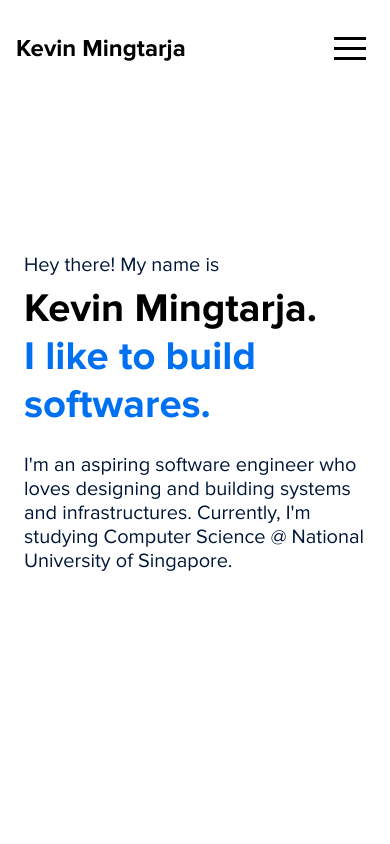
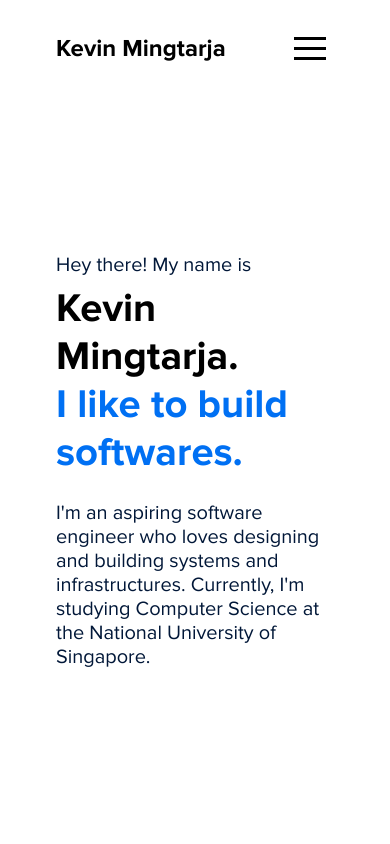
Before and after one commit to kevinmingtarja/kevinmingtarja.com-v1, a Next.js app: page / in a window 390 px wide. Shown: the top 844 px of the page. Built offline with nearby package versions, Linux system fonts and the light colour scheme.

Commit message:
Make site responsive for tablet

```diff
--- a/components/Navbar/Navbar.module.css
+++ b/components/Navbar/Navbar.module.css
@@ -104,9 +104,15 @@
   .info {
     width: auto;
   }
-  .ctaButton {
-    min-width: 162.5px;
-    width: 50vw;
+}
+
+@media screen and (max-width: 768px) {
+  .nav {
+    position: fixed;
+    padding: var(--spacing-lg) var(--spacing-3xl) 0 var(--spacing-3xl);
+  }
+  .info {
+    width: auto;
   }
 }
 /*# sourceMappingURL=Navbar.module.css.map */
--- a/components/Navbar/Navbar.module.scss
+++ b/components/Navbar/Navbar.module.scss
@@ -88,9 +88,15 @@
   .info {
     width: auto;
   }
+}
 
-  .ctaButton {
-    min-width: 162.5px;
-    width: 50vw;
+@media screen and (max-width: 768px) {
+  .nav {
+    position: fixed;
+    padding: var(--spacing-lg) var(--spacing-3xl) 0 var(--spacing-3xl);
+  }
+
+  .info {
+    width: auto;
   }
 }
--- a/components/Sections/About/About.module.css
+++ b/components/Sections/About/About.module.css
@@ -32,7 +32,7 @@
   line-height: 18px;
 }
 
-@media (max-width: 480px) {
+@media (max-width: 768px) {
   .info {
     width: auto;
   }
--- a/components/Sections/About/About.module.scss
+++ b/components/Sections/About/About.module.scss
@@ -29,7 +29,7 @@
   }
 }
 
-@media (max-width: 480px) {
+@media (max-width: 768px) {
   .info {
     width: auto;
   }
--- a/components/Sections/Experience/Experience.module.css
+++ b/components/Sections/Experience/Experience.module.css
@@ -51,7 +51,7 @@
     float: none;
   }
   .descriptions li:before {
-    line-height: 20px;
+    line-height: 22px;
   }
 }
 /*# sourceMappingURL=Experience.module.css.map */
--- a/components/Sections/Experience/Experience.module.scss
+++ b/components/Sections/Experience/Experience.module.scss
@@ -51,7 +51,7 @@
   .descriptions {
     li {
       &:before {
-        line-height: 20px;
+        line-height: 22px;
       }
     }
   }
--- a/components/Sections/Hero/Hero.module.css
+++ b/components/Sections/Hero/Hero.module.css
@@ -1,3 +1,8 @@
+/*
+We use module.css and not module.scss for this because "max(30vh, var(--top-inset))"
+gives an error on scss.
+*/
+
 .heroSection {
   padding-top: max(30vh, var(--top-inset)) !important;
 }
@@ -34,3 +39,13 @@
     width: 50vw;
   }
 }
+
+@media (max-width: 768px) {
+  .text {
+    font-size: var(--font-base);
+  }
+
+  .info {
+    width: auto;
+  }
+}
--- a/components/Sections/Hero/index.tsx
+++ b/components/Sections/Hero/index.tsx
@@ -15,7 +15,7 @@ const Hero = () => {
       <Text className={styles.info}>
         I&apos;m an aspiring software engineer who loves designing and building
         systems and infrastructures. Currently, I&apos;m studying Computer
-        Science @ National University of Singapore.
+        Science at the National University of Singapore.
       </Text>
 
       {/* <Link href="/about">
--- a/components/Sidebar/Sidebar.module.css
+++ b/components/Sidebar/Sidebar.module.css
@@ -76,5 +76,9 @@
   .backdrop {
     display: block;
   }
+  .menu {
+    margin-top: var(--spacing-lg);
+    padding: 0 var(--spacing-3xl);
+  }
 }
 /*# sourceMappingURL=Sidebar.module.css.map */
--- a/components/Sidebar/Sidebar.module.scss
+++ b/components/Sidebar/Sidebar.module.scss
@@ -62,4 +62,9 @@
   .backdrop {
     display: block;
   }
+
+  .menu {
+    margin-top: var(--spacing-lg);
+    padding: 0 var(--spacing-3xl);
+  }
 }
--- a/styles/Home.module.css
+++ b/styles/Home.module.css
@@ -23,3 +23,9 @@
     padding: 0 var(--spacing-lg) var(--spacing-lg) var(--spacing-lg);
   }
 }
+
+@media (max-width: 768px) {
+  .main {
+    padding: 0 var(--spacing-3xl) var(--spacing-lg) var(--spacing-3xl);
+  }
+}
```
Also changed, not shown: 2 other files (tests, documents, lock files or other folders).
